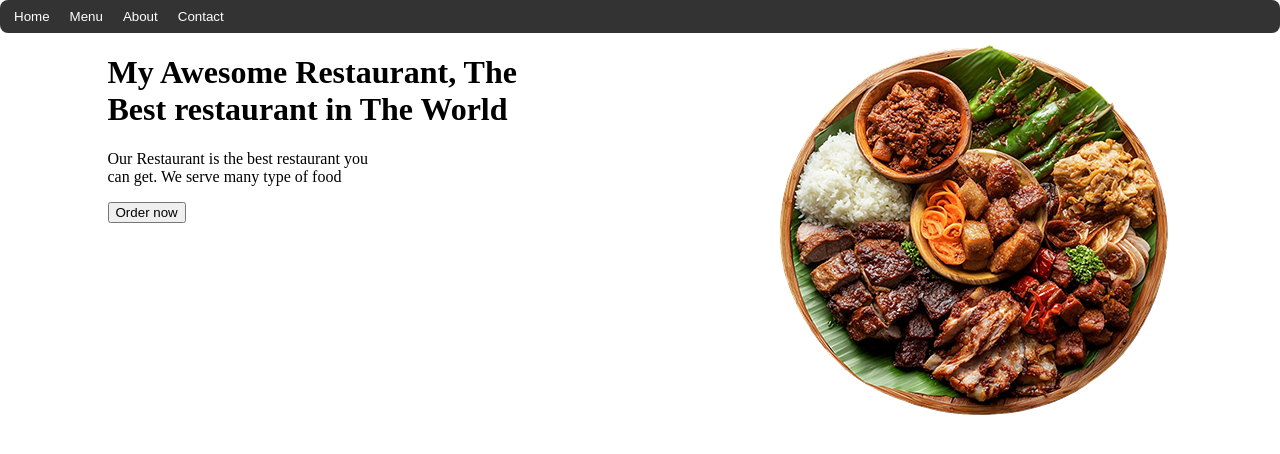
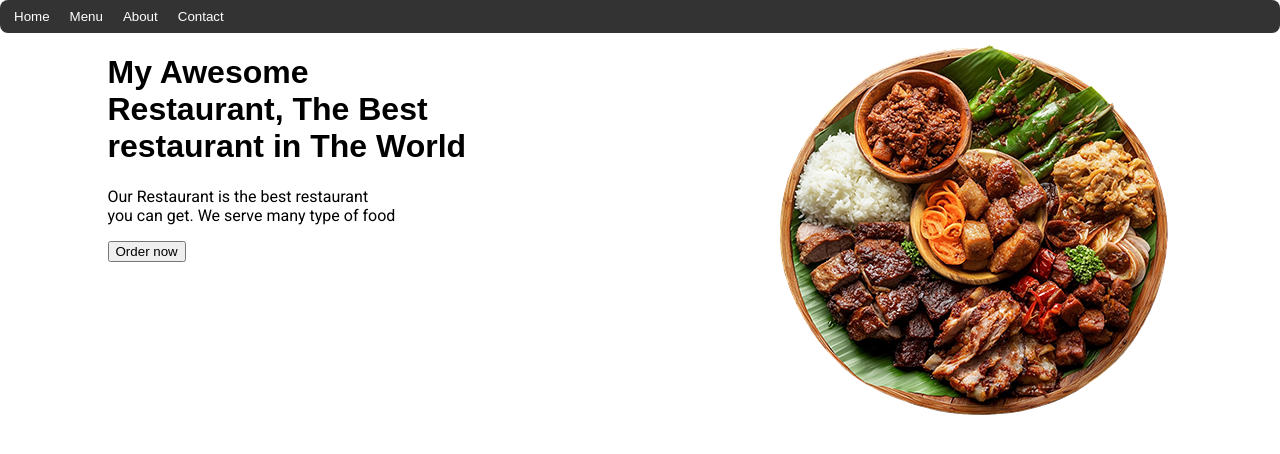
Before and after one commit to Heri23F/restaurant-page, a website built with webpack: page src/index.html in a window 1280 px wide. Built offline with nearby package versions, Linux system fonts and the light colour scheme; files whose address does not match are found by name.

Commit message:
feat: add font family

```diff
--- a/package.json
+++ b/package.json
@@ -18,5 +18,10 @@
     "webpack": "^5.111.1",
     "webpack-cli": "^7.2.3",
     "webpack-dev-server": "^6.0.0"
+  },
+  "dependencies": {
+    "@fontsource-variable/inter": "^5.3.0",
+    "@fontsource-variable/roboto": "^5.3.0",
+    "@fontsource/roboto": "^5.3.0"
   }
 }
--- a/src/index.js
+++ b/src/index.js
@@ -1,4 +1,6 @@
 import "./style.css";
+import "@fontsource-variable/inter";
+import "@fontsource-variable/roboto";
 import { loadPage } from "./page/page.js";
 
 loadPage("home");
--- a/src/style.css
+++ b/src/style.css
@@ -2,6 +2,7 @@ body {
   padding: 0;
   margin: 0;
   font-size: 16px;
+  font-family: "Inter Variable", sans-serif;
 }
 
 .nav-buttons {
@@ -38,3 +39,12 @@ body {
 .hero-image {
   flex: 0 1 400px;
 }
+
+.hero-text h1 {
+  font-weight: 700;
+}
+
+.hero-text p {
+  font-family: "Roboto", sans-serif;
+  font-weight: 400;
+}
```
Also changed, not shown: 1 other file.
